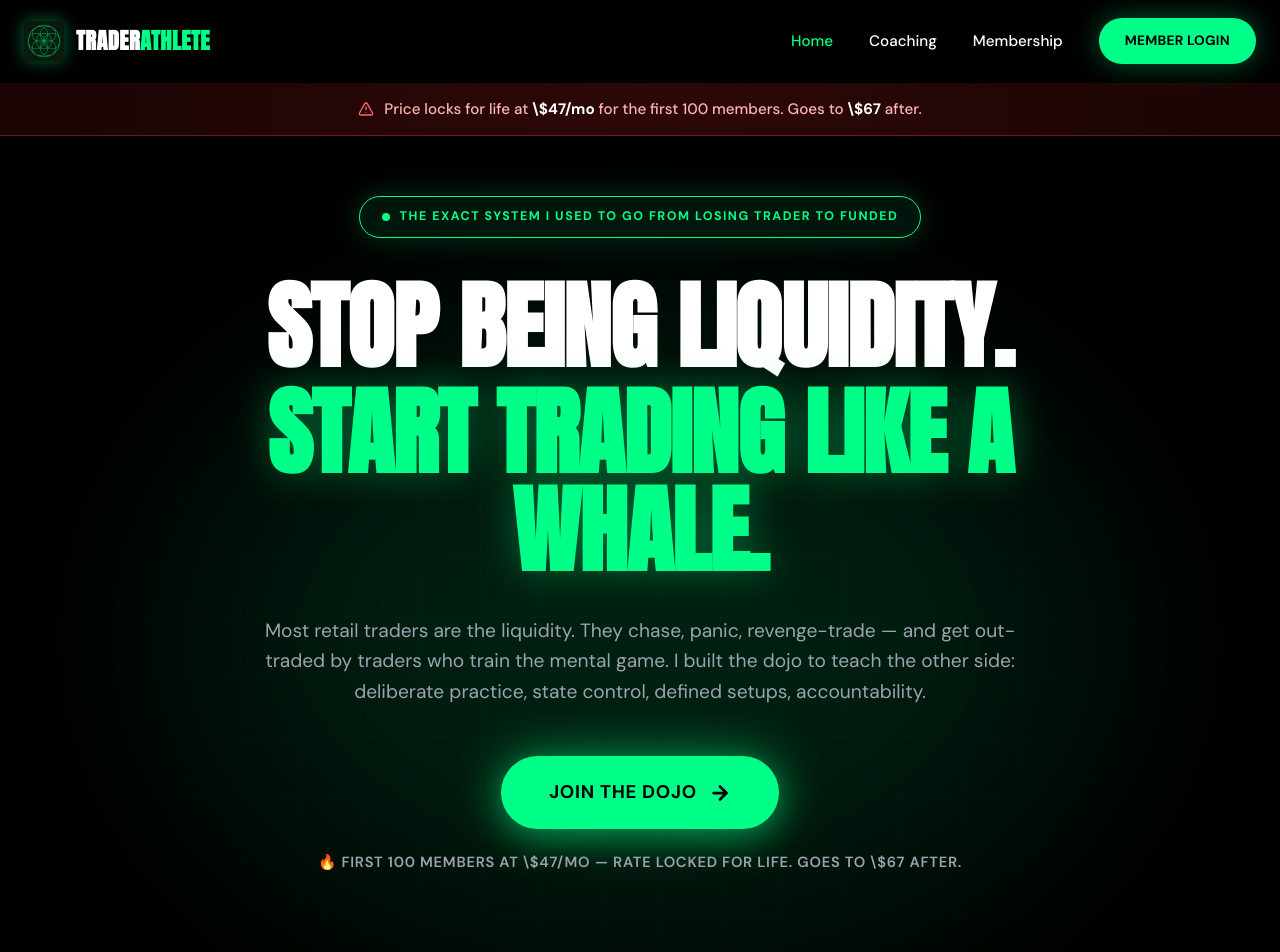
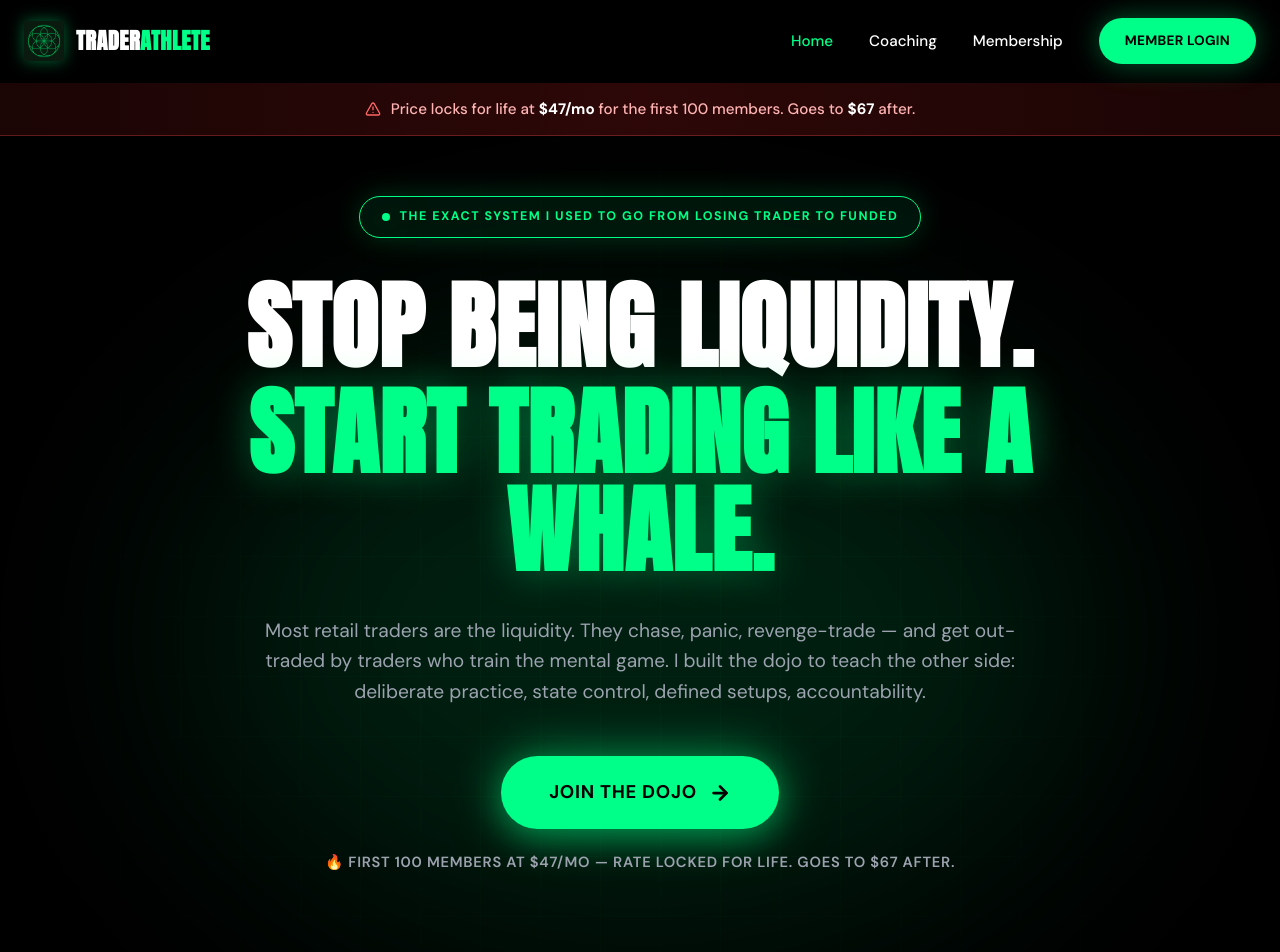
Before and after one commit to Kentagauba/TraderAthlete, a React (Vite) app: page / in a window 1280 px wide. Shown: the top 952 px of the page. Built offline with nearby package versions, Linux system fonts and the light colour scheme.

Commit message:
Fix headline letter-spacing + escape bug on prices

```diff
--- a/src/pages/Home.jsx
+++ b/src/pages/Home.jsx
@@ -19,7 +19,7 @@ function WarningBar() {
       <div style={{ display: 'flex', alignItems: 'center', justifyContent: 'center', gap: 10, flexWrap: 'wrap' }}>
         <AlertTriangle size={16} color="#ff6666" />
         <span style={{ color: '#ffb3b3', fontSize: '0.95rem', fontWeight: 500 }}>
-          Price locks for life at <strong style={{ color: '#fff' }}>\${TIER.current}/mo</strong> for the first {TIER.capacity} members. Goes to <strong style={{ color: '#fff' }}>\${TIER.next}</strong> after.
+          Price locks for life at <strong style={{ color: '#fff' }}>${TIER.current}/mo</strong> for the first {TIER.capacity} members. Goes to <strong style={{ color: '#fff' }}>${TIER.next}</strong> after.
         </span>
       </div>
     </div>
@@ -61,7 +61,7 @@ function Hero() {
           fontSize: 'clamp(3rem, 7.5vw, 6rem)',
           lineHeight: 1.02,
           marginBottom: 0,
-          letterSpacing: '-0.01em',
+          letterSpacing: '0.01em',
         }}>
           STOP BEING LIQUIDITY.
         </h1>
@@ -70,7 +70,7 @@ function Hero() {
           fontSize: 'clamp(3rem, 7.5vw, 6rem)',
           lineHeight: 1.02,
           marginTop: 8,
-          letterSpacing: '-0.01em',
+          letterSpacing: '0.01em',
           textShadow: '0 0 40px var(--neon-glow)',
         }}>
           START TRADING LIKE A WHALE.
@@ -120,7 +120,7 @@ function Hero() {
           letterSpacing: '0.05em',
           textTransform: 'uppercase',
         }}>
-          🔥 First {TIER.capacity} members at \${TIER.current}/mo — rate locked for life. Goes to \${TIER.next} after.
+          🔥 First {TIER.capacity} members at ${TIER.current}/mo — rate locked for life. Goes to ${TIER.next} after.
         </p>
 
         <div className="reveal" style={{ animationDelay: '0.6s', marginTop: 80, paddingTop: 40, borderTop: '1px solid var(--card-border)', display: 'flex', justifyContent: 'center' }}>
@@ -357,15 +357,15 @@ function Pricing() {
               Inner Circle VIP
             </h3>
             <div style={{ display: 'flex', alignItems: 'baseline', justifyContent: 'center', gap: 12, marginBottom: 8 }}>
-              <span style={{ color: 'var(--text-dim)', textDecoration: 'line-through', fontSize: '1.6rem' }}>\${TIER.next}</span>
-              <span className="display text-neon" style={{ fontSize: '4.5rem', textShadow: '0 0 40px var(--neon-glow)' }}>\${TIER.current}</span>
+              <span style={{ color: 'var(--text-dim)', textDecoration: 'line-through', fontSize: '1.6rem' }}>${TIER.next}</span>
+              <span className="display text-neon" style={{ fontSize: '4.5rem', textShadow: '0 0 40px var(--neon-glow)' }}>${TIER.current}</span>
               <span style={{ color: 'var(--text-muted)', fontSize: '1.1rem' }}>/mo</span>
             </div>
             <p style={{ color: 'var(--text)', textAlign: 'center', fontSize: '0.9rem', fontWeight: 600, marginBottom: 6 }}>
               First 100 lock this rate <span className="text-neon">for life</span>
             </p>
             <p style={{ color: 'var(--text-muted)', textAlign: 'center', fontSize: '0.85rem', marginBottom: 26 }}>
-              Rate moves to \${TIER.next}/mo at 100 members
+              Rate moves to ${TIER.next}/mo at 100 members
             </p>
             <ul style={{ listStyle: 'none', padding: 0, margin: '0 0 28px', display: 'flex', flexDirection: 'column', gap: 14 }}>
               {[
@@ -493,7 +493,7 @@ function FinalCTA() {
         <h2 className="h-section">JOIN THE DOJO.</h2>
         <h2 className="h-section text-neon" style={{ marginTop: 8 }}>BUILD THE INNER GAME.</h2>
         <p style={{ color: 'var(--text-muted)', fontSize: '1.1rem', maxWidth: 720, margin: '24px auto 0', lineHeight: 1.7 }}>
-          The first <strong style={{ color: 'var(--text)' }}>{TIER.capacity} members</strong> lock in <strong style={{ color: 'var(--text)' }}>\${TIER.current}/mo</strong> for life. After that, the rate moves to \${TIER.next}. Members who stay active keep their rate.
+          The first <strong style={{ color: 'var(--text)' }}>{TIER.capacity} members</strong> lock in <strong style={{ color: 'var(--text)' }}>${TIER.current}/mo</strong> for life. After that, the rate moves to ${TIER.next}. Members who stay active keep their rate.
         </p>
         <div className="card" style={{
           maxWidth: 540,
@@ -534,12 +534,12 @@ function FinalCTA() {
               {spotsLeft} of {TIER.capacity} spots open
             </span>
             <span style={{ color: 'var(--text-muted)' }}>
-              Rate jumps to \${TIER.next} at full
+              Rate jumps to ${TIER.next} at full
             </span>
           </div>
         </div>
         <a href={LINKS.whopJoin} target="_blank" rel="noreferrer" className="btn btn-primary btn-lg" style={{ padding: '24px 60px' }}>
-          JOIN THE DOJO — \${TIER.current}/MO
+          JOIN THE DOJO — ${TIER.current}/MO
         </a>
         <div style={{
           display: 'flex',
```
